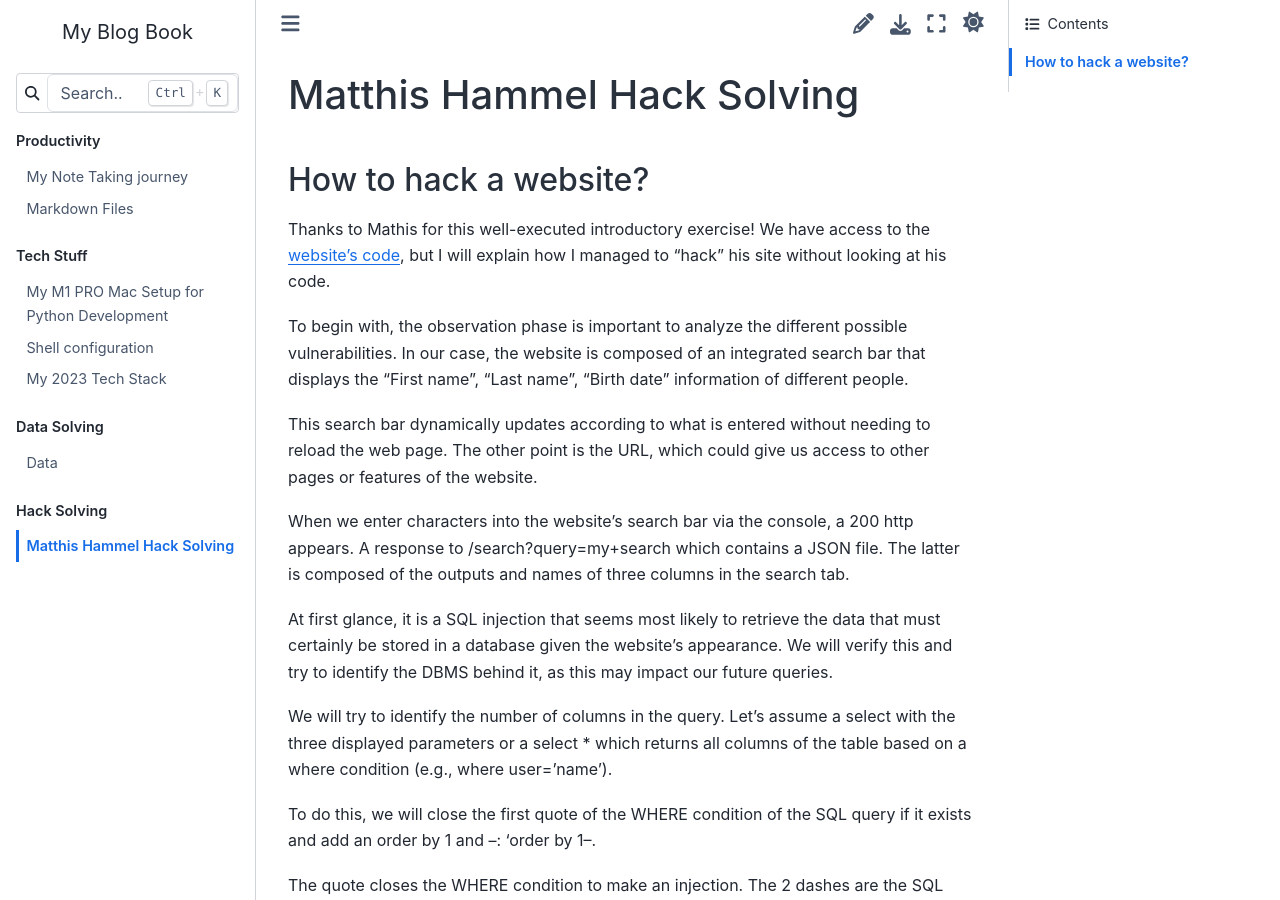
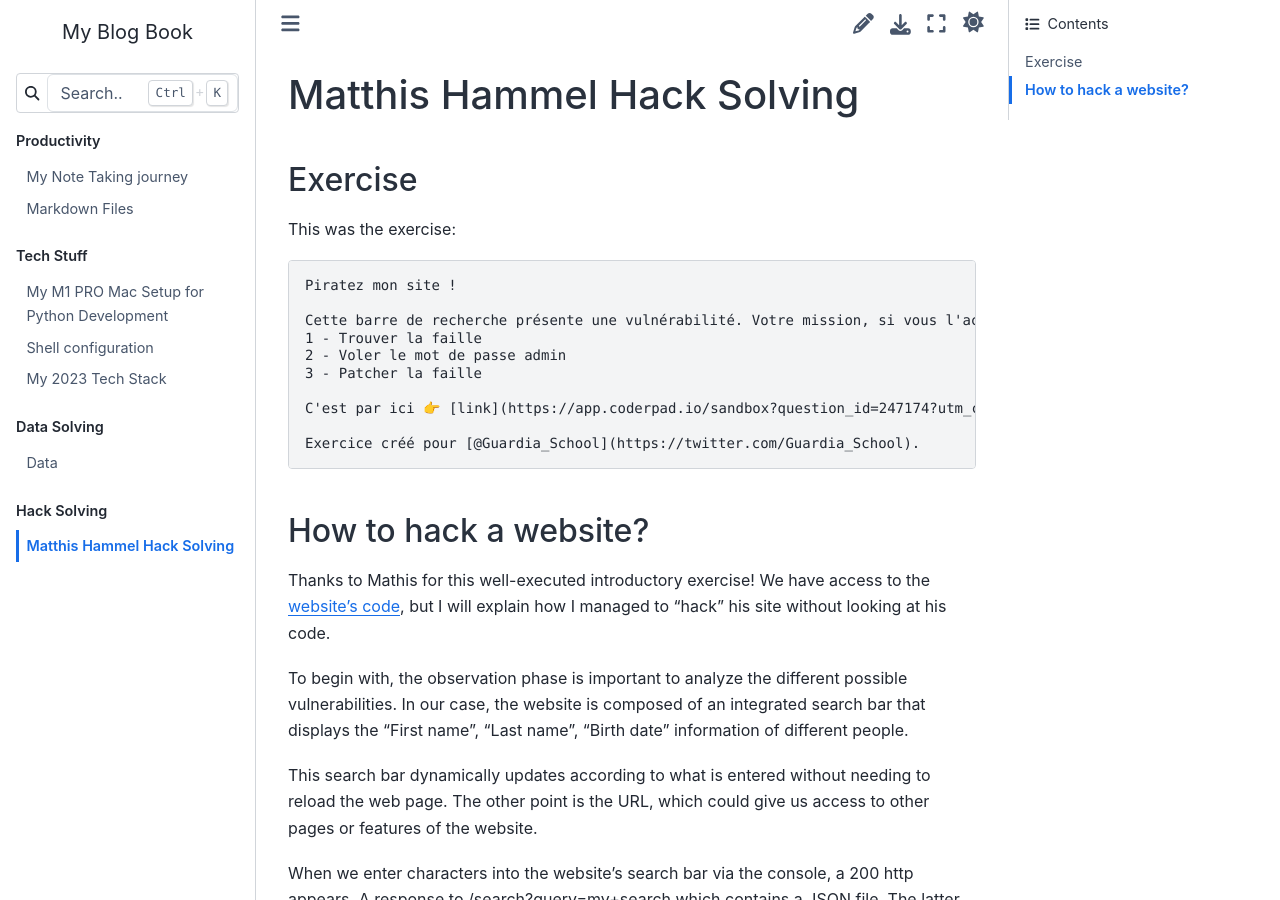
Before and after one commit to andreamiele/blog, a Jupyter Book: the page built from MathisHammel.md, in a window 1280 px wide and 900 px high. Built offline with Jupyter Book 1.0.4 settings and Sphinx 7.4.7 and the Sphinx Book theme 1.1.4, drawn with Linux system fonts in a browser that asks for light colours; comment, search, counter and statistics services are not loaded.

Commit message:
ajout de l'énoncé

````diff
--- a/MathisHammel.md
+++ b/MathisHammel.md
@@ -14,6 +14,22 @@ execution:
   timeout: -1
 ---
 # Matthis Hammel Hack Solving
+
+## Exercise
+
+This was the exercise:
+```
+Piratez mon site !
+
+Cette barre de recherche présente une vulnérabilité. Votre mission, si vous l'acceptez :
+1 - Trouver la faille
+2 - Voler le mot de passe admin
+3 - Patcher la faille
+
+C'est par ici 👉 [link](https://app.coderpad.io/sandbox?question_id=247174?utm_campaign=23-Q2-Social-Twitter-TOFU-All-Global-MathisHammel&utm_source=Twitter&utm_medium=social&use_question_button)
+
+Exercice créé pour [@Guardia_School](https://twitter.com/Guardia_School).
+```
 
 ## How to hack a website?
 
````
